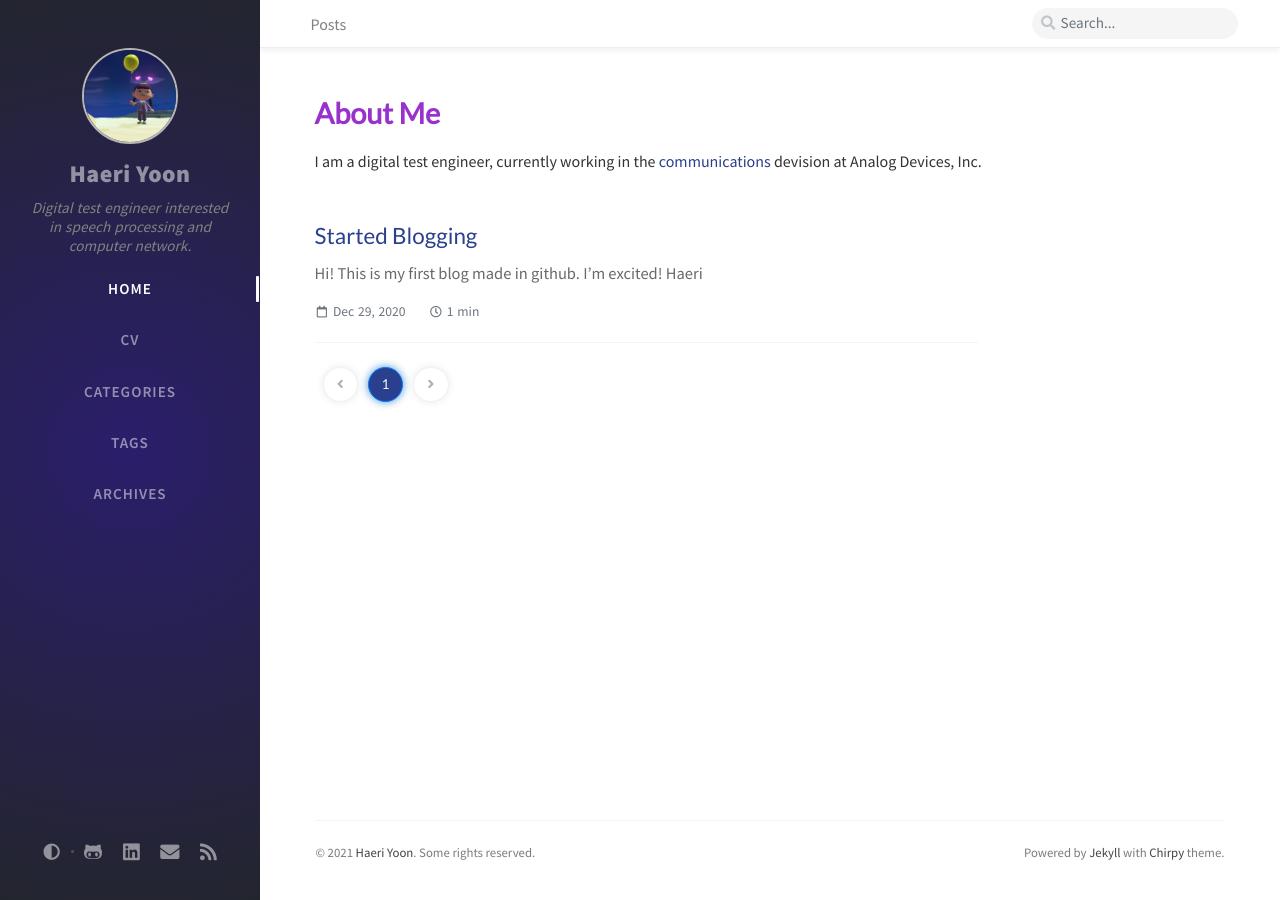
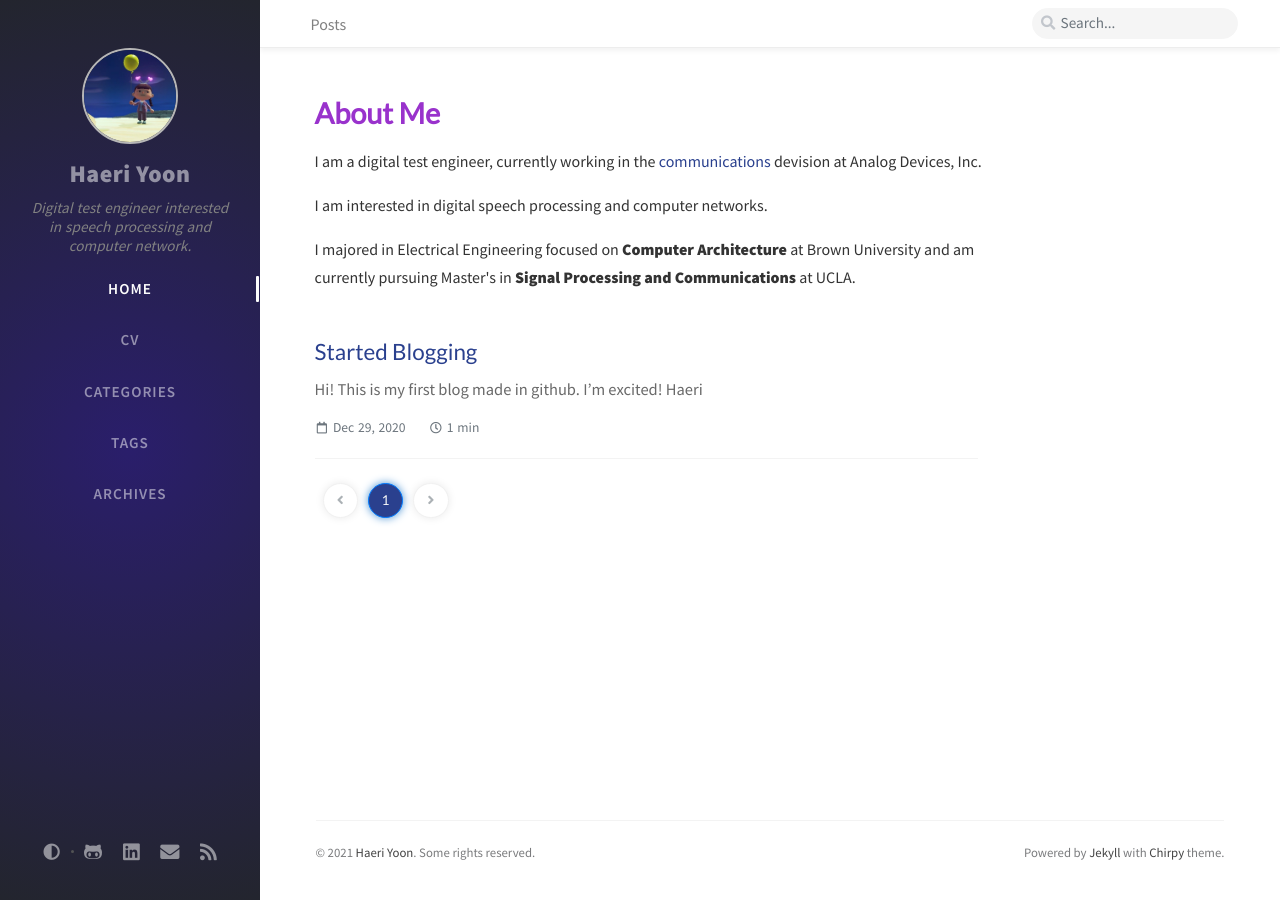
Before and after one commit to haeriy/blog, a Jekyll site: the page built from index.html, in a window 1280 px wide. Built offline with Jekyll 4.4.1, drawn with Linux system fonts in a browser that asks for light colours; nearby versions of some CDN libraries; the list of posts is cut into pages by our own code; comment, search, counter and statistics services are not loaded.

Commit message:
Update home.html

```diff
--- a/_layouts/home.html
+++ b/_layouts/home.html
@@ -13,7 +13,9 @@ layout: page
   <h1 style="color:DarkOrchid;"><b>About Me</b></h1>
   <p>I am a digital test engineer, currently working in the <a href=https://www.analog.com/en/applications/markets/communications-pavilion-home.html>
     communications</a> devision at Analog Devices, Inc.</p>
-
+  <p>I am interested in digital speech processing and computer networks. </p>
+  <p>I majored in Electrical Engineering focused on <b>Computer Architecture</b> at Brown University and am currently pursuing Master's in
+    <b>Signal Processing and Communications</b> at UCLA. </p>
 </body>
 </html>
 
```
